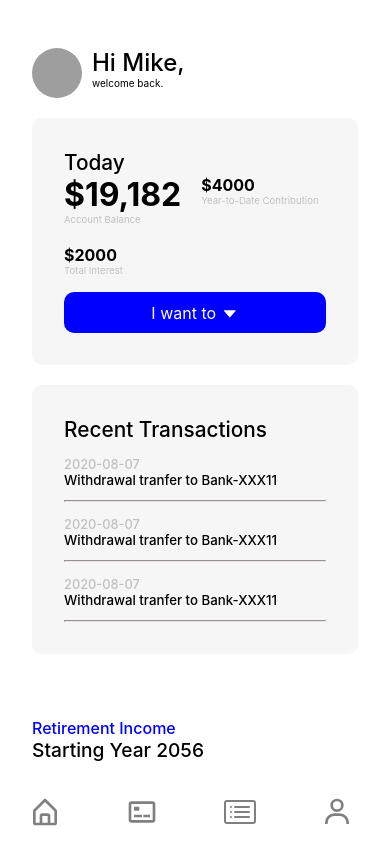
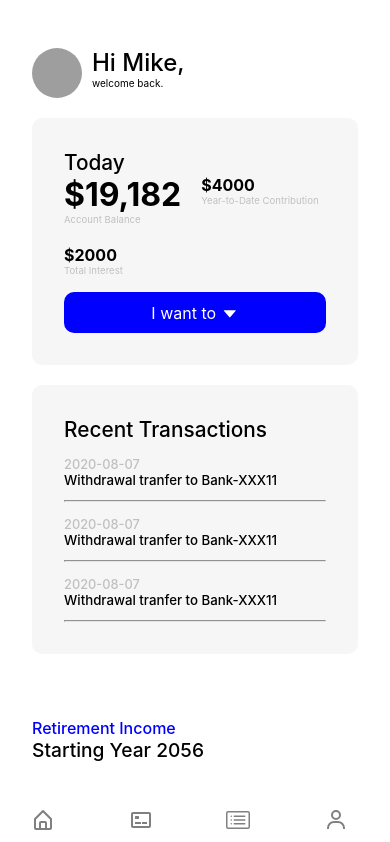
Before and after one commit to Abhyuday-Dev/dashboard, a React (Create React App) app: page / in a window 390 px wide. Shown: the top 842 px of the page. Built offline with nearby package versions, Linux system fonts and the light colour scheme; grey boxes are pictures that could not be loaded.

Commit message:
sidebar changes

```diff
--- a/src/components/Sidebar/MobileSidebar.css
+++ b/src/components/Sidebar/MobileSidebar.css
@@ -28,7 +28,6 @@ a{
     .m-nav-item{
         width: 40px;
         height: 35px;
-        font-size: 2rem;
         color: white;
     }
     .m-nav-link{
@@ -36,3 +35,13 @@ a{
         color: grey;
     }
 }
+
+@media (max-width: 480px) {
+    .m-nav-link{
+        font-size: 1.5rem;
+    }
+    .m-nav-item{
+        width: 35px;
+        height: 30px;
+    }
+}
```
